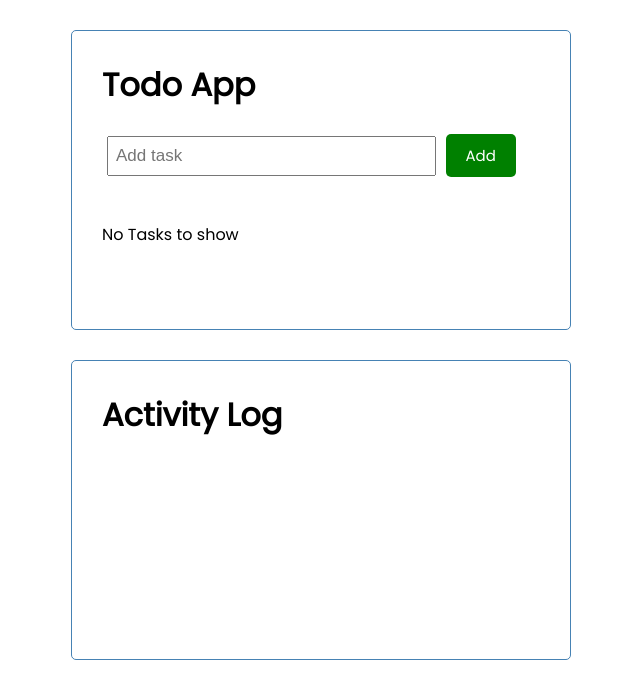
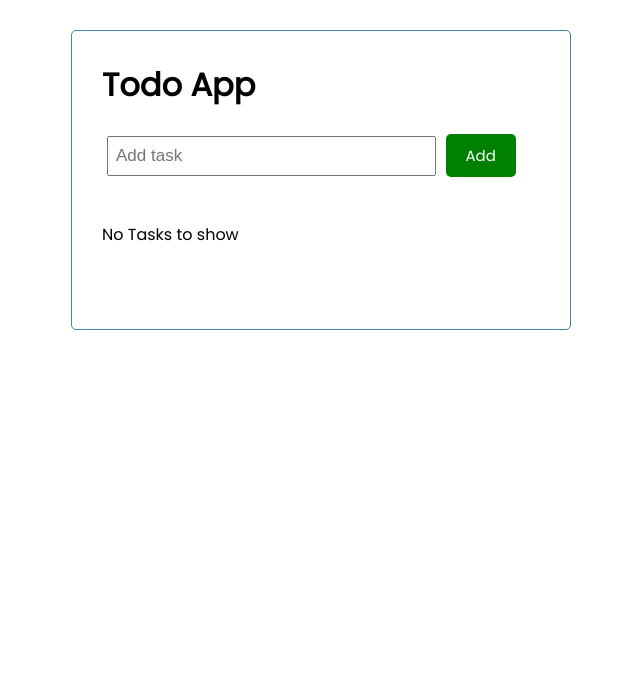
Before and after one commit to devpilot/guacamole, a React (Create React App) app: page / in a window 1280 px wide. Shown: the top 698 px of the page, without its empty margins (319-959 px from the left). Built offline with nearby package versions, Linux system fonts and the light colour scheme.

Commit message:
removed logging

```diff
--- a/src/App.js
+++ b/src/App.js
@@ -1,19 +1,13 @@
 import AddTask from './components/AddTask';
 import Tasks from './components/Tasks';
-import Logger from './components/Logger';
 
 const App = () => {
   return (
-    <>
     <div className="container">
       <h1 className="header">Todo App</h1>
       <AddTask />
       <Tasks />
     </div>
-    <div className="container">
-      <Logger />
-    </div>
-    </>
   );
 }
 
--- a/src/components/Logger.js
+++ /dev/null
@@ -1,10 +0,0 @@
-const Logger = ({ onLog }) => {
-    return (
-        <div>
-            <h1 className="header">Activity Log</h1>
-            {/* {onLog.map(log => (<p>{log}</p>))} */}
-        </div>
-    );
-}
-
-export default Logger;
```
